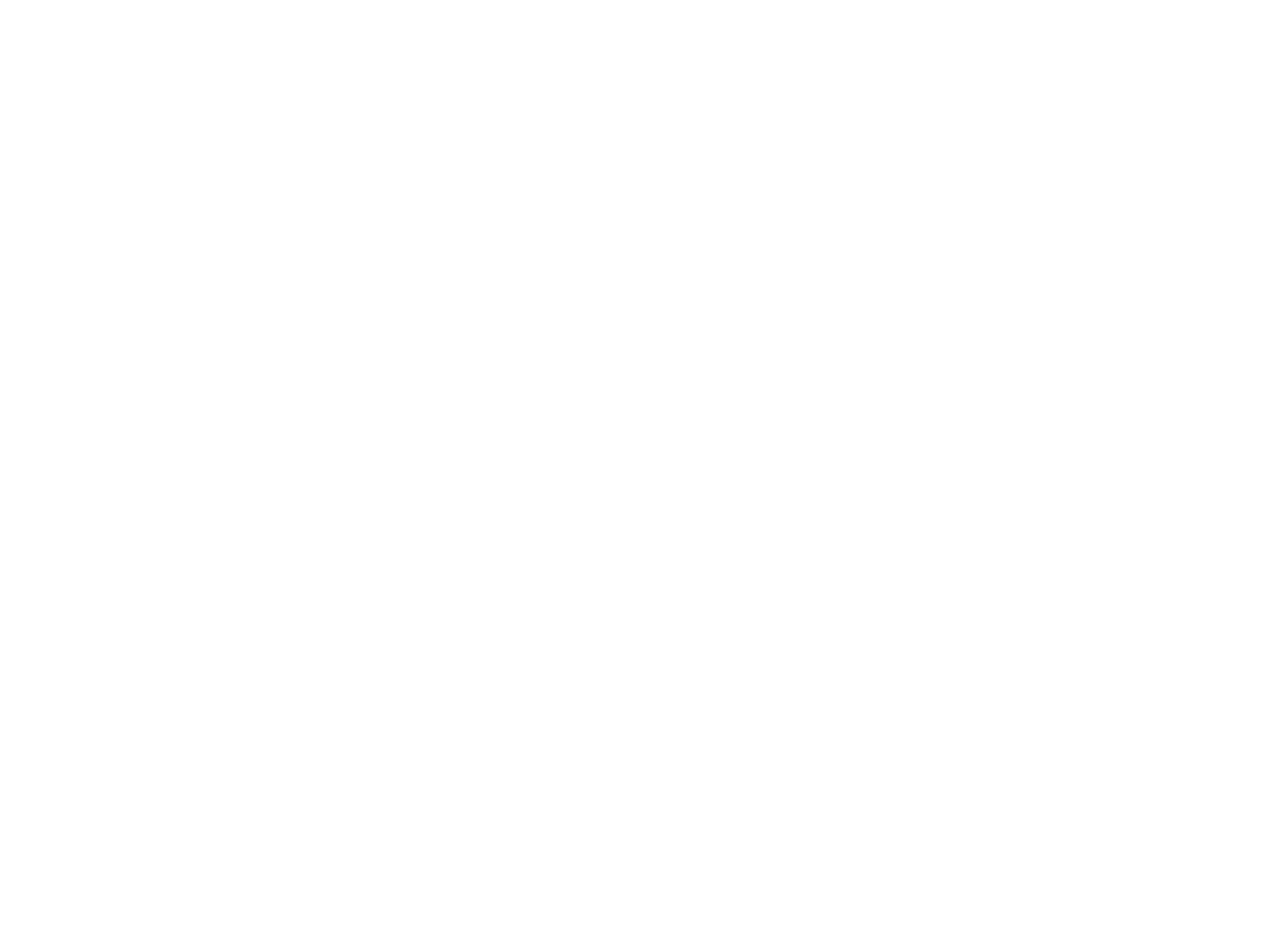
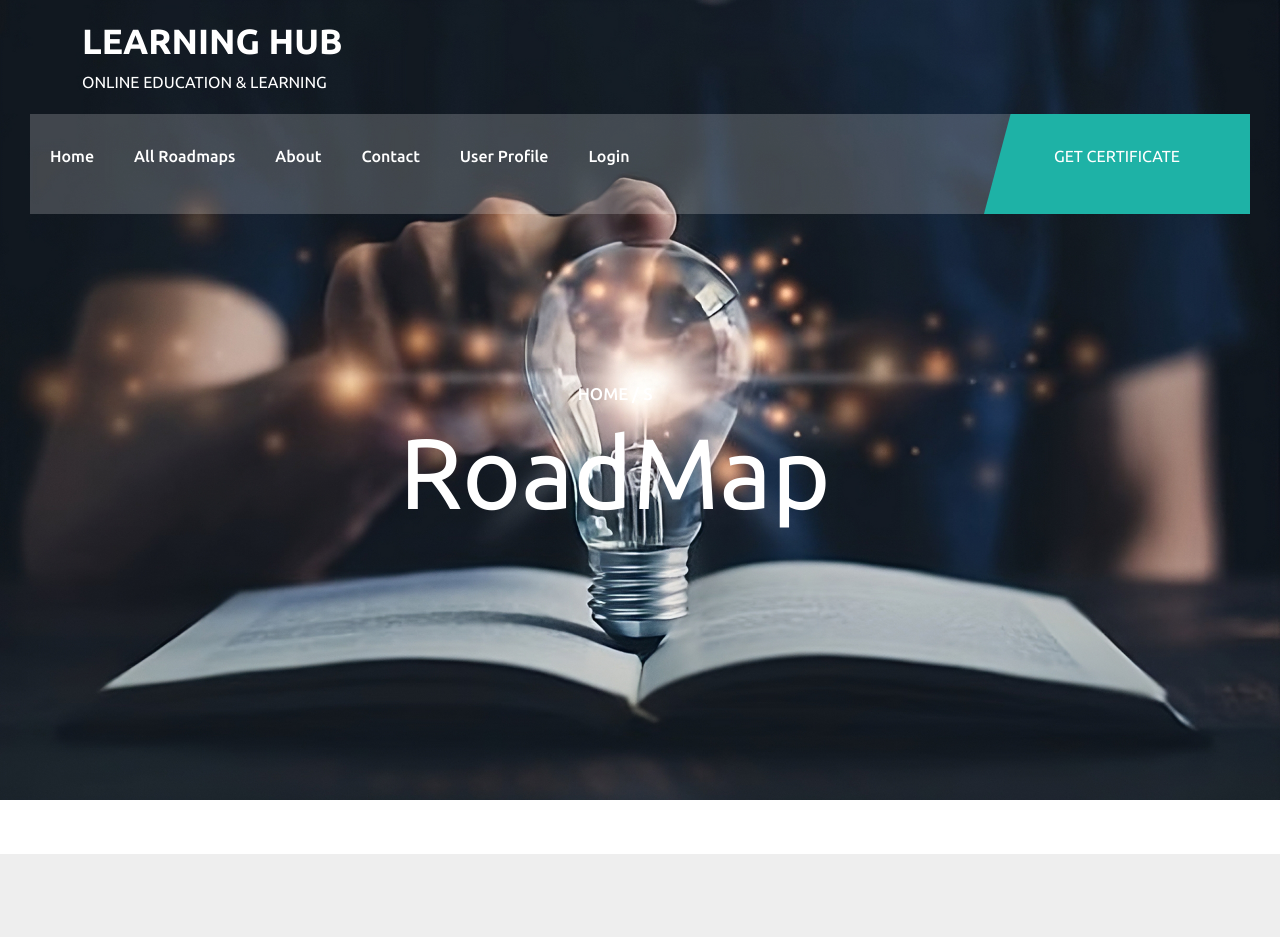
Before and after one commit to EsraaHassann/SystemAnalysis, a React (Create React App) app in the folder front-end/: page /s/1 in a window 1280 px wide. Before the commit this address had no page. Shown: the top 937 px of the page. Before the commit the page ends 800 px from the top, so only its background shows below. Built offline with nearby package versions, Linux system fonts and the light colour scheme; no server answers.

Commit message:
read title & description

```diff
--- a/front-end/src/App.js
+++ b/front-end/src/App.js
@@ -75,7 +75,7 @@
                 <Route exact path="/sign-up" element={<SIGNUP />} />
                 <Route exact path="/login" element={<LOGIN />} />
                 <Route path="/userProfile" element={<UserProfile />} />
-                <Route path="/s" element={<SelectRoadmap />} />
+                <Route path="/s/:id" element={<SelectRoadmap />} />
               </Route>
             </Routes>
           </StoreProvider>
--- a/front-end/src/components/SelectRoadmap/SelectRoadmap.jsx
+++ b/front-end/src/components/SelectRoadmap/SelectRoadmap.jsx
@@ -1,23 +1,40 @@
-import React from "react"
-import Back from "../common/back/Back"
-import Heading from "../common/heading/Heading"
-
+import React, { useEffect, useState } from "react";
+import Back from "../common/back/Back";
+import Heading from "../common/heading/Heading";
+import { useParams } from "react-router-dom";
+import axios from "axios";
+import { REST_API_BASE_URL } from "../../App";
 
 const SelectRoadmap = () => {
+  const { id } = useParams();
+  console.log(id);
+
+  const [roadmap, setRoadmap] = useState({});
+  const handleFetchRoadmaps = async () => {
+    try {
+      const response = await axios.get(
+        `${REST_API_BASE_URL}/admin/roadmap/${id}`
+      );
+      const roadmapData = response.data;
+      setRoadmap(roadmapData);
+    } catch (error) {
+      console.error("Error fetching course data:", error);
+    }
+  };
+  console.log(roadmap.title);
+  useEffect(() => {
+    handleFetchRoadmaps();
+  }, []);
   return (
-    <> <Back title="Sign Up" />
-    <div className="container">
+    <>
+      <Back title="RoadMap" />
 
-      <Heading
-            subtitle="Developer Roadmaps"
-            title="Learning path is a community effort to create roadmaps, guides and other
-           educational content to help
-           guide developers in picking up a path and guide their learnings."
-          />
-          <br />
-          </div>
+      <div className="container">
+        <Heading subtitle={roadmap.title} title={roadmap.description} />
+        <br />
+      </div>
     </>
-  )
-}
+  );
+};
 
-export default SelectRoadmap
+export default SelectRoadmap;
--- a/front-end/src/components/home/HAbout.jsx
+++ b/front-end/src/components/home/HAbout.jsx
@@ -14,7 +14,7 @@
   const { state, dispatch: ctxDispatch } = useContext(Store);
   const { userInfo } = state;
   const [roadmaps, setRoadmaps] = useState([]);
-  const handleCourseFetch = async () => {
+  const handleFetchRoadmaps = async () => {
     try {
       const response = await axios.get(`${REST_API_BASE_URL}/admin/roadmaps`);
       const roadmapData = response.data;
@@ -25,14 +25,14 @@
   };
   console.log(roadmaps)
   useEffect(() => {
-    handleCourseFetch();
+    handleFetchRoadmaps();
   },[])
 
 
   const handleSelect = (val) =>{
     console.log(val.id)
     if(userInfo){
-      alert(true)
+      navigate(`s/${val.id}`)
     }else{
       alert(`Please Login To Access ${val.title} Roadmap`)
       navigate("login")
```
